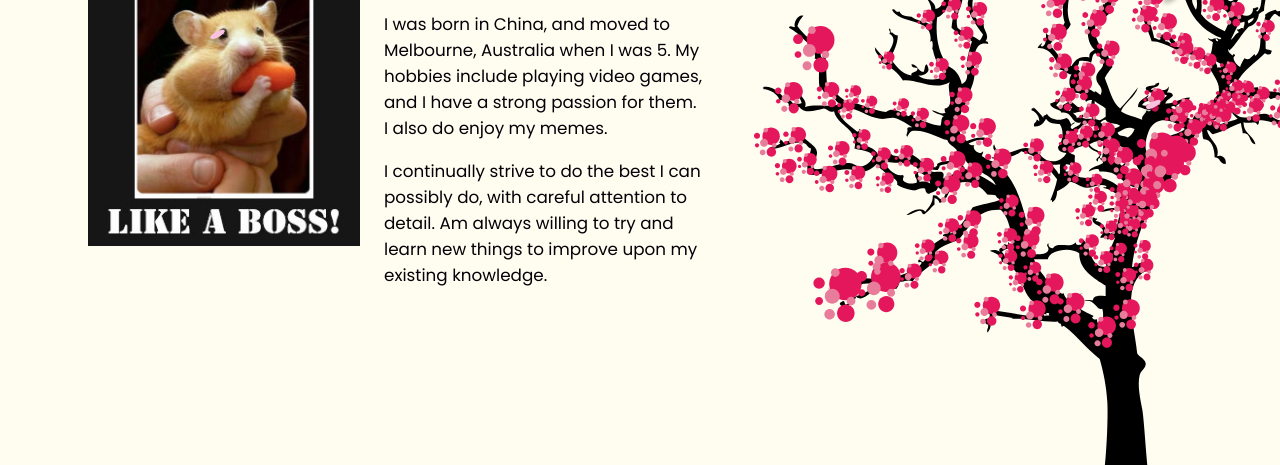
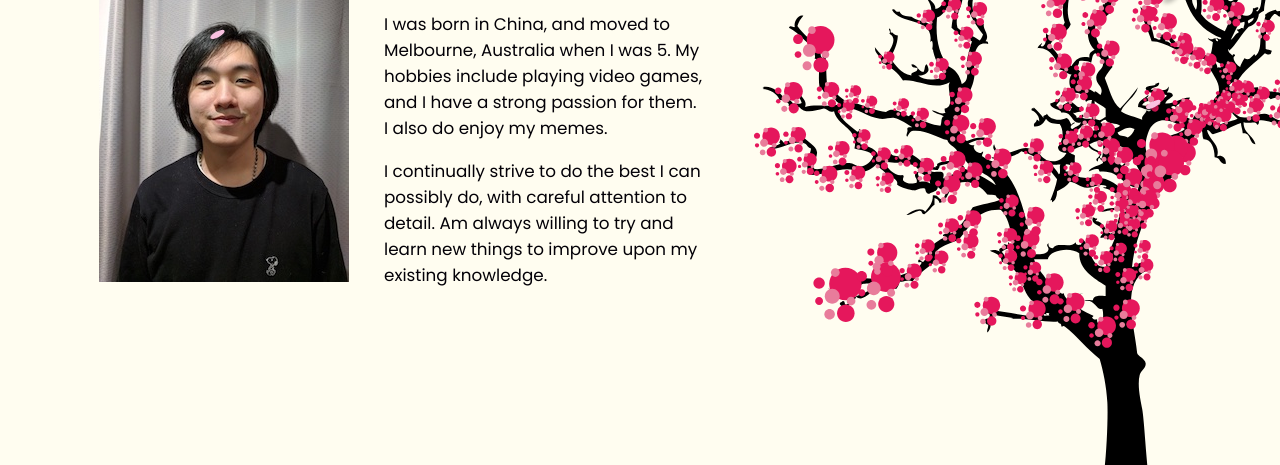
Before and after one commit to YongBong946/yong_website, a plain HTML site: page index.html in a window 1280 px wide. Shown: the part 292-757 px from the top of the page. Drawn offline with Linux system fonts and the light colour scheme; a web font is replaced by a local one.

Commit message:
added profile pic

```diff
--- a/assets/css/style.css
+++ b/assets/css/style.css
@@ -119,7 +119,7 @@ p {
     margin-left: auto;
     margin-right: auto;
     max-width: 85%;
-    height: auto;
+    max-height: auto;
 }
 
 .contact-title {
--- a/index.html
+++ b/index.html
@@ -44,7 +44,7 @@
     <main class="aboutmain main">
 
         <div class="profile-pic">
-            <img class="picture" src="/assets/images/hamster.jpg" alt="Picture of Yong" title="Hello">
+            <img class="picture" src="/assets/images/profile-pic.jpg" alt="Picture of Yong" title="Hello">
         </div>
 
         <article class="content">
```
Also changed, not shown: assets/images/profile-pic.jpg (added).
